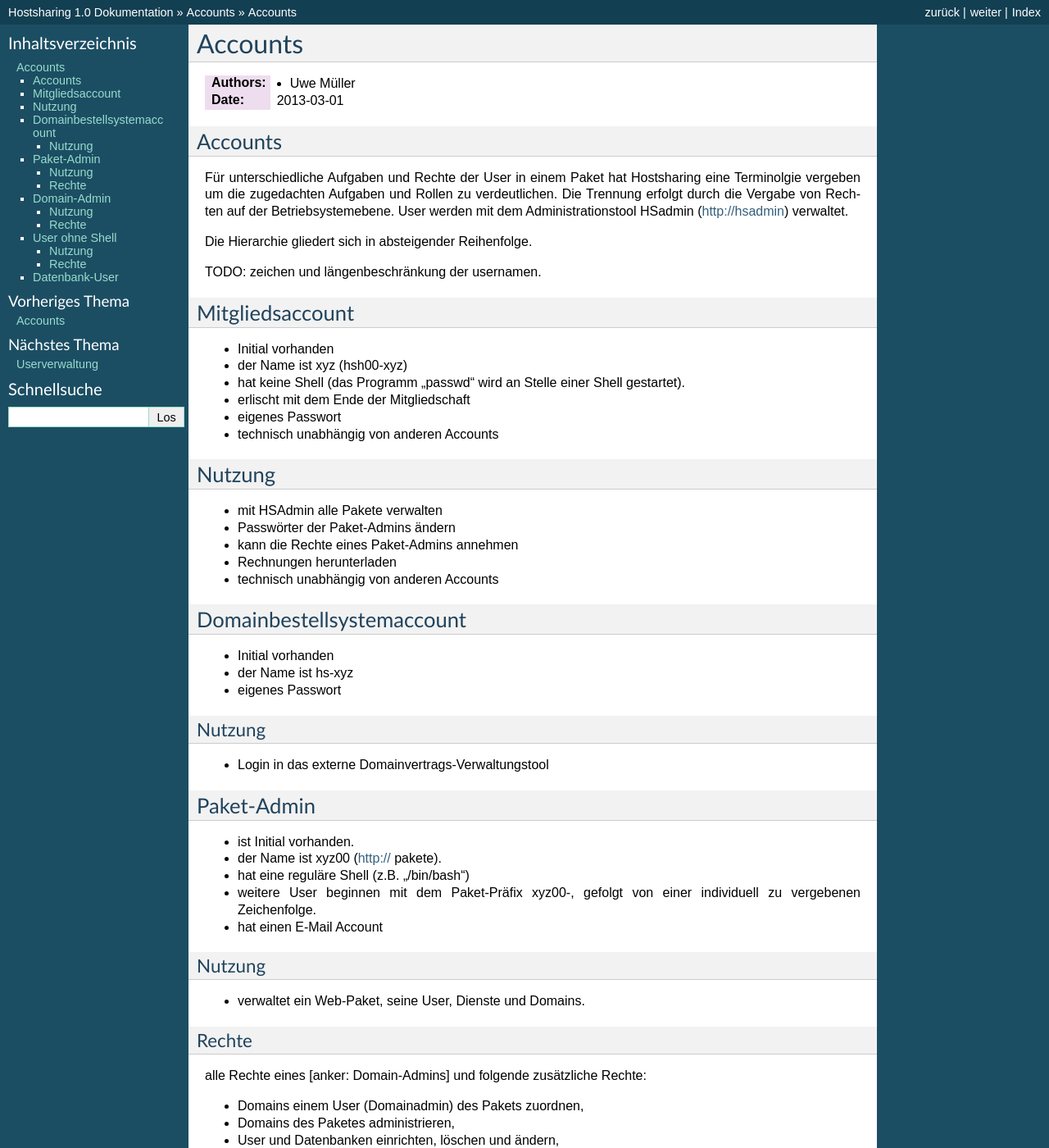
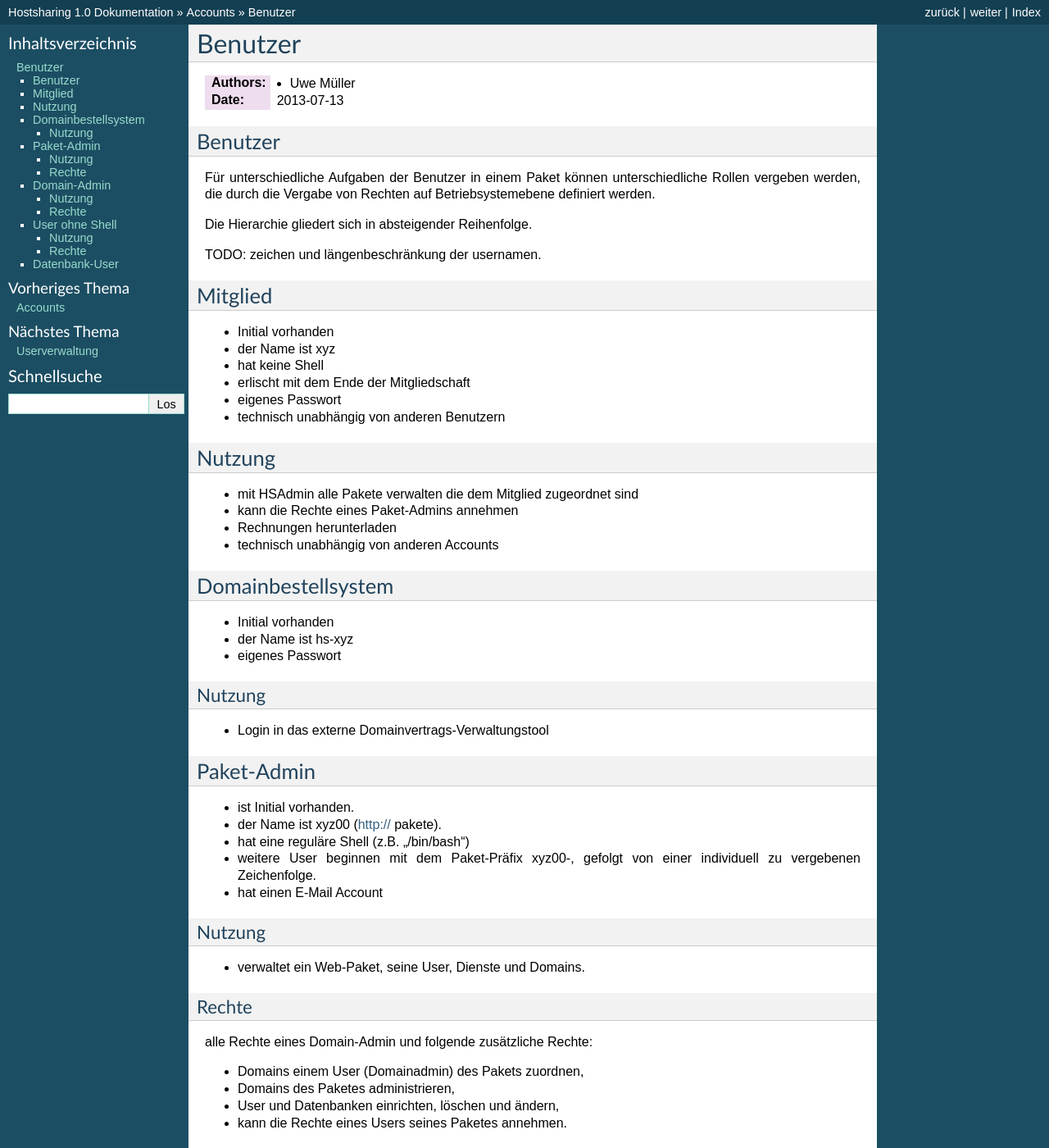
Before and after one commit to hostsharing/hs.docs.users, a Sphinx documentation site: the page built from source/account/accounts.rst, in a window 1280 px wide and 1400 px high. Shown: the whole window at 82% size. Built offline with Sphinx 7.4.7, drawn with Linux system fonts in a browser that asks for light colours; pages that are not in the unit, such as notebooks, are missing from menus; some of the changed text lies outside the part shown.

Commit message:
change account/benutzer,typo and others

```diff
--- a/source/account/accounts.rst
+++ b/source/account/accounts.rst
@@ -1,42 +1,43 @@
 ========
-Accounts
+Benutzer
 ========
 
 :Authors: - Uwe Müller
-:Date: 2013-03-01
+:Date: 2013-07-13
 
-Accounts
+
+
+
+Benutzer
 ========
 
-Für unterschiedliche Aufgaben und Rechte der User in einem Paket hat Hostsharing eine Terminolgie vergeben um
-die zugedachten Aufgaben und Rollen zu verdeutlichen.  Die Trennung erfolgt durch die Vergabe
-von Rechten auf der Betriebsystemebene. User werden mit dem Administrationstool HSadmin (http://hsadmin) verwaltet.
+Für unterschiedliche Aufgaben der Benutzer in einem Paket können unterschiedliche Rollen vergeben werden, die durch die Vergabe
+von Rechten auf Betriebsystemebene definiert werden.
 
 Die Hierarchie gliedert sich in absteigender Reihenfolge.
 
 TODO: zeichen und längenbeschränkung der usernamen.
 
-Mitgliedsaccount
-================
+Mitglied
+========
 
 - Initial vorhanden
-- der Name ist xyz (hsh00-xyz)
-- hat keine Shell (das Programm "passwd" wird an Stelle einer Shell gestartet).
+- der Name ist xyz
+- hat keine Shell
 - erlischt mit dem Ende der Mitgliedschaft
 - eigenes Passwort
-- technisch unabhängig von anderen Accounts
+- technisch unabhängig von anderen Benutzern
 
 Nutzung
 =======
 
-- mit HSAdmin alle Pakete verwalten
-- Passwörter der Paket-Admins ändern
+- mit HSAdmin alle Pakete verwalten die dem Mitglied zugeordnet sind
 - kann die Rechte eines Paket-Admins annehmen
 - Rechnungen herunterladen
 - technisch unabhängig von anderen Accounts
 
-Domainbestellsystemaccount
-==========================
+Domainbestellsystem
+===================
 
 - Initial vorhanden
 - der Name ist hs-xyz
@@ -65,12 +66,12 @@ Nutzung
 Rechte
 ------
 
-alle Rechte eines [anker: Domain-Admins] und folgende zusätzliche Rechte:
+alle Rechte eines Domain-Admin und folgende zusätzliche Rechte:
 
 - Domains einem User (Domainadmin) des Pakets zuordnen,
 - Domains des Paketes administrieren,
 - User und Datenbanken einrichten, löschen und ändern,
-- per "sudo -u xyz00-paketuser -i" die Rechte eines Users seines Paketes annehmen.
+- kann die Rechte eines Users seines Paketes annehmen.
 
 note::
     Eine Domain kann auf den Account eines Paketadmins aufgeschaltet werden.
@@ -98,8 +99,8 @@ Verwalter seiner Domain(s)
 Rechte
 -------
 
-- E-Mail-Adressen für eine Domain einrichten,
-- Sub-Domains anlegen,
+- E-Mail-Adressen für eine Domain einrichten
+- Sub-Domains anlegen
 - Zonen-Daten einer Domain bearbeiten.
 
 
```
